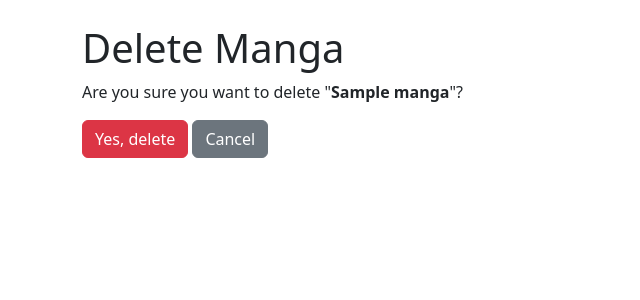
After one commit to 123duran/Manga-Collection-Manager, a Django app: page /manga/1/delete/ in a window 1280 px wide. The commit adds this page. Shown: the top 300 px of the page, without its empty margins (0-640 px from the left). Run offline with Django 5.2, Linux system fonts and the light colour scheme; a user stored in the database is signed in; tables that the repository leaves empty hold one stand-in row (values such as "Sample post"); some libraries are stand-ins or nearby versions.

Commit message:
feat: add delete functionality for mangas with confirmation page
- Implement MangaDeleteView using Django's DeleteView and LoginRequiredMixin
- Create confirmation template with Bootstrap styling
- Add URL route for deleting mangas
- Add delete buttons in manga list and detail pages for easy access
- Redirect to manga list after successful deletion

```diff
--- /dev/null
+++ b/mangasV2/mangas/templates/mangas/manga_confirm_delete.html
@@ -0,0 +1,16 @@
+{% extends 'mangas/base.html' %}
+
+{% block title %}Delete Manga: {{ object.title }}{% endblock %}
+
+{% block content %}
+  <div class="mt-4">
+    <h1>Delete Manga</h1>
+    <p>Are you sure you want to delete "<strong>{{ object.title }}</strong>"?</p>
+
+    <form method="post">
+      {% csrf_token %}
+      <button type="submit" class="btn btn-danger">Yes, delete</button>
+      <a href="{% url 'manga_list' %}" class="btn btn-secondary">Cancel</a>
+    </form>
+  </div>
+{% endblock %}
--- a/mangasV2/mangas/templates/mangas/manga_detail.html
+++ b/mangasV2/mangas/templates/mangas/manga_detail.html
@@ -66,6 +66,7 @@
         </ul>
 
         <a href="{% url 'manga_list' %}" class="btn btn-secondary">Voltar para a lista de mangás</a>
+        <a href="{% url 'manga_delete' manga.id %}" class="btn btn-danger me-2">Delete Manga</a>
     </div>
 </div>
 {% endblock %}
--- a/mangasV2/mangas/urls.py
+++ b/mangasV2/mangas/urls.py
@@ -2,6 +2,7 @@
 
 from django.urls import path
 from . import views
+from .views import MangaDeleteView
 
 urlpatterns = [
     path('', views.manga_list, name='manga_list'),  # List all mangas
@@ -9,4 +10,5 @@ urlpatterns = [
     path('chapter/<int:id>/toggle-owned/', views.toggle_owned_chapter, name='toggle_owned_chapter'),  # Toggle ownership
     path('manga/<int:manga_id>/create-chapter/', views.create_chapter, name='create_chapter'),  # Create chapter
     path('create/', views.manga_create, name='manga_create'), # Create Manga
+    path('manga/<int:pk>/delete/', MangaDeleteView.as_view(), name='manga_delete'), #delete manga
 ]
--- a/mangasV2/mangas/views.py
+++ b/mangasV2/mangas/views.py
@@ -1,14 +1,22 @@
 from django.utils import timezone
 from django.shortcuts import render, get_object_or_404, redirect
-from django.urls import reverse
+from django.urls import reverse, reverse_lazy
 from .models import Manga, Chapter
 from .forms import MangaForm
 from django.contrib.auth.decorators import login_required
+from django.contrib.auth.mixins import LoginRequiredMixin
+from django.views.generic import DeleteView
 
 @login_required
 def manga_list(request):
     mangas = Manga.objects.all()  # Retrieve all mangas
     return render(request, 'mangas/manga_list.html', {'mangas': mangas})
+
+
+class MangaDeleteView(LoginRequiredMixin, DeleteView):
+    model = Manga
+    template_name = 'mangas/manga_confirm_delete.html'
+    success_url = reverse_lazy('manga_list')
 
 def manga_detail(request, manga_id):
     manga = get_object_or_404(Manga, id=manga_id)
```
